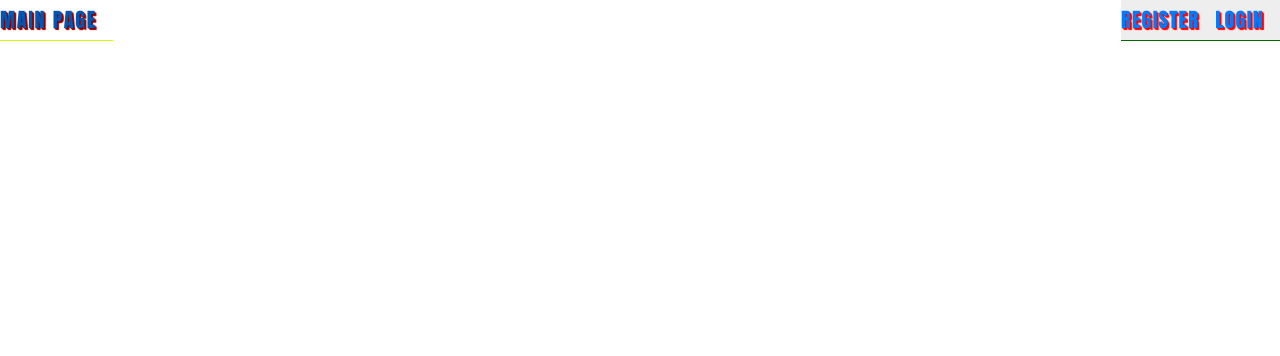
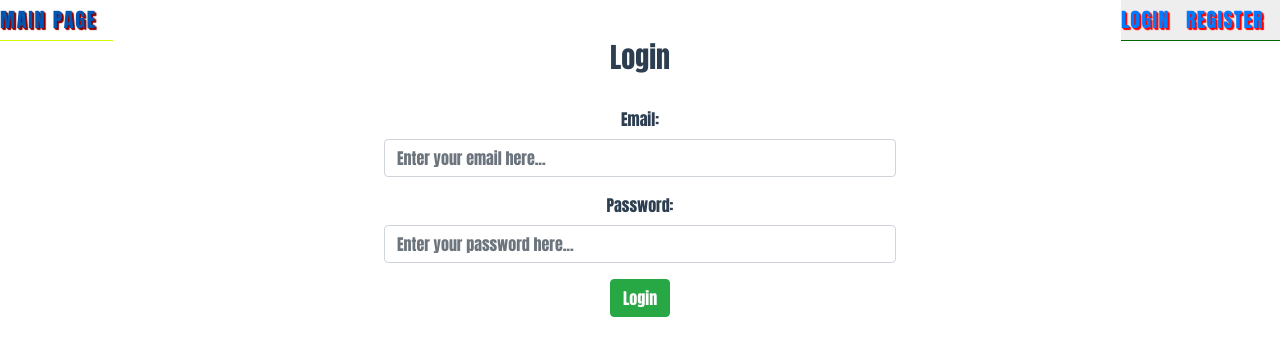
Before and after one commit to Strajla/Gallery-App-Front, a Vue app: page /login in a window 1280 px wide. Before the commit this address led to /. Shown: the top 356 px of the page. Built offline with nearby package versions, Linux system fonts and the light colour scheme.

Commit message:
Broken Login and Logout

```diff
--- a/package.json
+++ b/package.json
@@ -8,11 +8,14 @@
     "lint": "vue-cli-service lint"
   },
   "dependencies": {
+    "axios": "^0.21.0",
     "bootstrap": "^4.5.3",
     "bootstrap-vue": "^2.18.1",
     "core-js": "^3.6.5",
     "vue": "^2.6.11",
-    "vue-router": "^3.4.8"
+    "vue-axios": "^3.1.3",
+    "vue-router": "^3.4.8",
+    "vuex": "^3.5.1"
   },
   "devDependencies": {
     "@vue/cli-plugin-babel": "~4.5.0",
--- a/src/components/Login.vue
+++ b/src/components/Login.vue
@@ -1,15 +1,64 @@
 <template>
 
-<div></div>
+<div id="app_login">
+        <h3>Login</h3>
+
+        <form id="loginForm" @submit.prevent="submit">
+            <div class="form-group">
+                <label for="email">Email:</label> <br>
+                <input v-model="email" class="form-control" id="email" type="email" placeholder="Enter your email here...">
+            </div>
+
+            <div class="form-group">
+                <label for="password">Password:</label> <br>
+                <input v-model="password" class="form-control" id="password"  type="password" placeholder="Enter your password here...">
+            </div>
+
+            <button class="btn btn-success" type="submit">Login</button>
+
+        </form>
+    </div>
 
 </template>
 
 <script>
+import {mapActions} from 'vuex'
 export default {
     name: 'Login',
+
+    data() {
+        return {
+            email: "",
+            password: "",
+            errors: []
+        };
+    },
+    methods: {
+        ...mapActions({
+            login: 'auth/login'
+        }),
+        submit() {
+               this.login({
+                    email: this.email,
+                    password: this.password
+                }).then(() => {
+                    if(this.error === null)
+                    console.log('Prosao sam')
+                    this.$router.push({ name: "main-page"});
+                });
+            }
+
+    }
 }
+
 </script>
 
 <style>
 
+form {
+    width: 40%;
+    margin: 0 auto;
+    margin-top: 2rem;
+}
+
 </style>
--- a/src/components/NavBar.vue
+++ b/src/components/NavBar.vue
@@ -5,10 +5,10 @@
         <router-link to="/" class="navbar-brand">Main Page</router-link>
       </div>
       <div id="otherpages">
-        <router-link to="/register" class="navbar-brand register"
-          >Register</router-link
+        <router-link to="/login" class="navbar-brand login"
+          >Login</router-link
         >
-        <router-link to="/login" class="navbar-brand login">Login</router-link>
+        <router-link to="/register" class="navbar-brand register">Register</router-link>
       </div>
     </div>
   </div>
@@ -18,7 +18,9 @@
 export default {
   name: "NavBar",
 
-  components: {},
+  components: {
+
+  }
 };
 </script>
 
--- a/src/main.js
+++ b/src/main.js
@@ -5,7 +5,10 @@ import 'bootstrap/dist/css/bootstrap.css'
 import 'bootstrap-vue/dist/bootstrap-vue.css'
 import VueRouter from 'vue-router'
 import router from './router'
+import Vuex from 'vuex'
+import {store} from './vuex/store'
 
+Vue.use(Vuex)
 Vue.use(VueRouter)
 Vue.use(BootstrapVue)
 
@@ -13,5 +16,6 @@ Vue.config.productionTip = false
 
 new Vue({
   router,
+  store,
   render: h => h(App)
 }).$mount('#app')
--- a/src/router/index.js
+++ b/src/router/index.js
@@ -14,15 +14,15 @@ const routes = [
   },
 
   {
-    path: "/register",
-    name: "register",
-    components: Register
+    path: "/login",
+    name: "login",
+    component: Login
   },
 
   {
-    path: "/login",
-    name: "login",
-    components: Login
+    path: "/register",
+    name: "register",
+    component: Register
   },
 ];
 
--- /dev/null
+++ b/src/vuex/auth.js
@@ -0,0 +1,58 @@
+import axios from "axios";
+
+export default {
+  namespaced: true,
+  state: {
+    token: localStorage.getItem("token"),
+    errors: null,
+    user: localStorage.getItem("user"),
+  },
+
+  getters: {
+    isUserAuthenticated(state) {
+      return !!state.token;
+    },
+    errors(state) {
+      return state.errors;
+    },
+    user(state) {
+      return JSON.parse(state.user);
+    },
+  },
+
+  mutations: {
+    setToken(state, token) {
+      state.token = token;
+    },
+    setErrors(state, errors) {
+      state.errors = errors;
+    },
+    setUser(state, user) {
+      state.user = user;
+    },
+  },
+  actions: {
+    async login(context, credentials) {
+      try {
+        const response = await axios.post(
+          "http://localhost:8000/api/login",
+          credentials
+        );
+        context.commit("setToken", response.data.token);
+        localStorage.setItem("token", response.data.token);
+        context.commit("setUser", JSON.stringify(response.data.user));
+        localStorage.setItem("user", JSON.stringify(response.data.user));
+        context.commit("setErrors", null);
+        return response;
+      } catch (exception) {
+        context.commit("setErrors", exception);
+      }
+    },
+
+    logout(context) {
+      context.commit("setToken", null);
+
+      localStorage.clear();
+    },
+  },
+};
--- /dev/null
+++ b/src/vuex/store.js
@@ -0,0 +1,24 @@
+import Vuex from "vuex";
+import Vue from 'vue'
+import {mutations} from './mutations'
+import {actions} from './actions'
+import auth from './auth'
+
+Vue.use(Vuex)
+
+export const store = new Vuex.Store({
+    state: {
+        galleries: [],
+    },
+
+    getters: {
+        galleries: ({galleries}) => galleries,
+    },
+
+    mutations,
+    actions,
+
+    modules: {
+        auth
+    }
+})
```
Also changed, not shown: src/services/AuthService.js (added, +9 -0 lines), src/services/Galleries.js (added, +35 -0 lines), src/services/HttpService.js (added, +18 -0 lines), src/vuex/actions.js (added), src/vuex/mutations.js (added), 1 other file (tests, documents, lock files or other folders).
